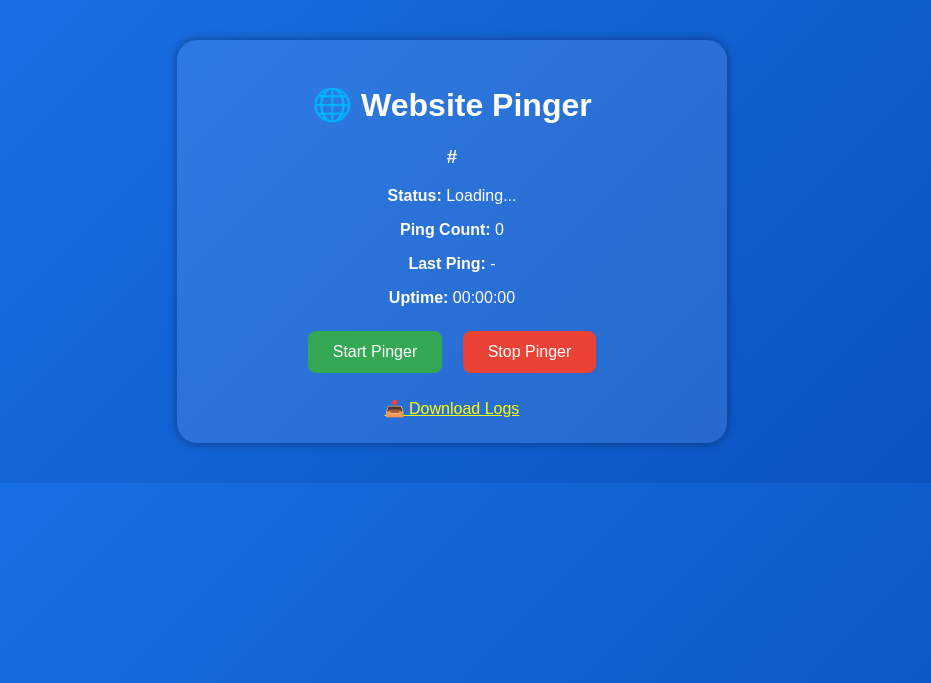
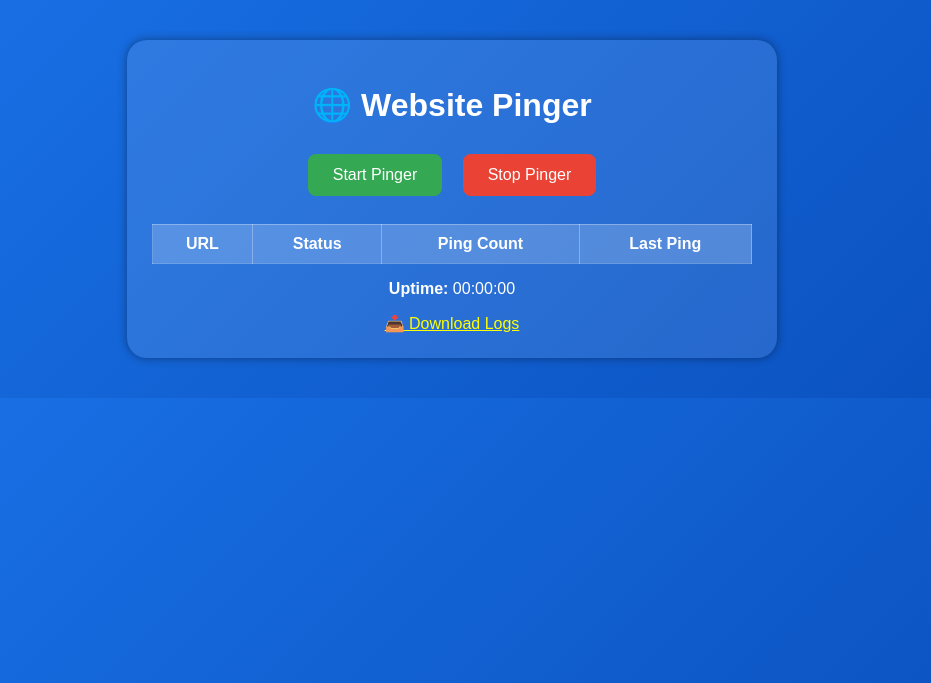
Before and after one commit to Imtiyaz1207/Pinger_07, a Flask app: template templates/index.html in a window 1280 px wide. Shown: the top 683 px of the page, without its empty margins (188-1119 px from the left). Run offline with Flask 3, Linux system fonts and the light colour scheme; the template is opened without the code that fills it: most values are stand-ins (such as "Sample title", 1, 10 or a date in 2020); lists and menus that the app fills with data are empty.

Commit message:
index.html

```diff
--- a/templates/index.html
+++ b/templates/index.html
@@ -5,99 +5,99 @@
 <meta name="viewport" content="width=device-width, initial-scale=1.0" />
 <title>Pinger Dashboard</title>
 <style>
-    body {
-      font-family: "Poppins", sans-serif;
-      text-align: center;
-      background: linear-gradient(135deg, #1a73e8, #0a4fbd);
-      color: white;
-      margin: 0;
-      padding: 0;
-    }
-    .container {
-      max-width: 500px;
-      margin: 40px auto;
-      background: rgba(255,255,255,0.1);
-      border-radius: 20px;
-      padding: 25px;
-      box-shadow: 0 0 10px rgba(0,0,0,0.4);
-    }
-    button {
-      background: #34a853;
-      color: white;
-      border: none;
-      padding: 12px 25px;
-      margin: 8px;
-      font-size: 16px;
-      border-radius: 8px;
-      cursor: pointer;
-      transition: 0.3s;
-    }
-    button:hover {
-      background: #2a8a43;
-    }
-    .stop {
-      background: #ea4335;
-    }
-    .stop:hover {
-      background: #c73025;
-    }
-    .log-link {
-      color: yellow;
-      text-decoration: underline;
-    }
-    @media (max-width: 600px) {
-      .container {
-        width: 90%;
-      }
-      button {
-        width: 90%;
-        margin: 10px 0;
-      }
-    }
+  body { font-family: "Poppins", sans-serif; text-align:center; background: linear-gradient(135deg,#1a73e8,#0a4fbd); color:white; margin:0; padding:0;}
+  .container { max-width:600px; margin:40px auto; background: rgba(255,255,255,0.1); border-radius:20px; padding:25px; box-shadow:0 0 10px rgba(0,0,0,0.4);}
+  button { background:#34a853; color:white; border:none; padding:12px 25px; margin:8px; font-size:16px; border-radius:8px; cursor:pointer; transition:0.3s;}
+  button:hover { background:#2a8a43;}
+  .stop { background:#ea4335;}
+  .stop:hover { background:#c73025;}
+  .log-link { color: yellow; text-decoration: underline; }
+  table { width:100%; margin-top:20px; border-collapse: collapse; }
+  th, td { padding:10px; border:1px solid rgba(255,255,255,0.3);}
+  th { background: rgba(255,255,255,0.2);}
+  td { text-align:center;}
+  .online { color: #00FF00; font-weight: bold; }
+  .offline { color: #FF0000; font-weight: bold; }
+  @media (max-width:600px){ .container{width:90%; padding:15px;} button{width:90%; margin:10px 0;} table{font-size:12px;} }
 </style>
 </head>
 <body>
-  <div class="container">
+<div class="container" id="container" data-target-urls='{{ target_urls | tojson }}'>
   <h1>🌐 Website Pinger</h1>
-    <h3 id="target">{{ target_url }}</h3>
-
-    <div id="status-box">
-      <p><b>Status:</b> <span id="status">Loading...</span></p>
-      <p><b>Ping Count:</b> <span id="count">0</span></p>
-      <p><b>Last Ping:</b> <span id="last">-</span></p>
-      <p><b>Uptime:</b> <span id="uptime">00:00:00</span></p>
-    </div>
-
   <div>
     <button onclick="startPinger()">Start Pinger</button>
     <button class="stop" onclick="stopPinger()">Stop Pinger</button>
   </div>
-
-    <br />
+  <table>
+    <thead>
+      <tr>
+        <th>URL</th>
+        <th>Status</th>
+        <th>Ping Count</th>
+        <th>Last Ping</th>
+      </tr>
+    </thead>
+    <tbody id="statusTable"></tbody>
+  </table>
+  <p><b>Uptime:</b> <span id="uptime">00:00:00</span></p>
   <a href="/download" class="log-link">📥 Download Logs</a>
 </div>
 
 <script>
+const targetUrls = JSON.parse(document.getElementById('container').dataset.targetUrls);
+
 async function refreshStatus() {
-      const res = await fetch("/status");
+  try {
+    const res = await fetch("/status_all");
     const data = await res.json();
-      document.getElementById("status").innerText = data.status;
-      document.getElementById("count").innerText = data.ping_count;
-      document.getElementById("last").innerText = data.last_ping;
-      document.getElementById("uptime").innerText = data.uptime;
+
+    const tbody = document.getElementById("statusTable");
+    tbody.innerHTML = "";
+
+    for (let i = 0; i < targetUrls.length; i++) {
+      const url = targetUrls[i];
+      const statusObj = data[url] || {};
+      const statusCode = statusObj.status || "N/A";
+      const pingCount = statusObj.ping_count || 0;
+      const lastPing = statusObj.last_ping || "-";
+
+      const statusClass = (statusCode === 200) ? "online" : (statusCode === "Error") ? "offline" : "";
+
+      const row = document.createElement("tr");
+      row.innerHTML = `
+        <td>${url}</td>
+        <td class="${statusClass}">${statusCode}</td>
+        <td>${pingCount}</td>
+        <td>${lastPing}</td>
+      `;
+      tbody.appendChild(row);
+    }
+
+    document.getElementById("uptime").innerText = data.uptime || "00:00:00";
+  } catch (error) {
+    console.error("Error fetching status:", error);
+  }
 }
 
 async function startPinger() {
+  try {
     await fetch("/start", { method: "POST" });
     refreshStatus();
+  } catch (error) {
+    console.error("Error starting pinger:", error);
+  }
 }
 
 async function stopPinger() {
+  try {
     await fetch("/stop", { method: "POST" });
     refreshStatus();
+  } catch (error) {
+    console.error("Error stopping pinger:", error);
+  }
 }
 
-    // Refresh status every 5 seconds
+// Auto-refresh every 5 seconds
 setInterval(refreshStatus, 5000);
 refreshStatus();
 </script>
```
Lines whose indentation alone changed are shown as unchanged.
